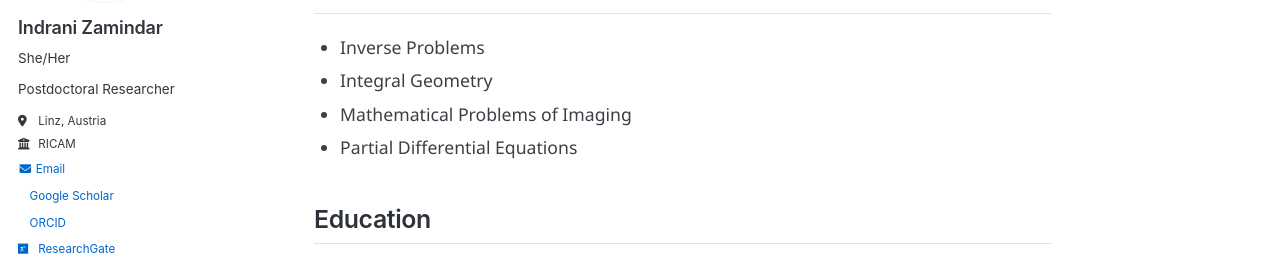
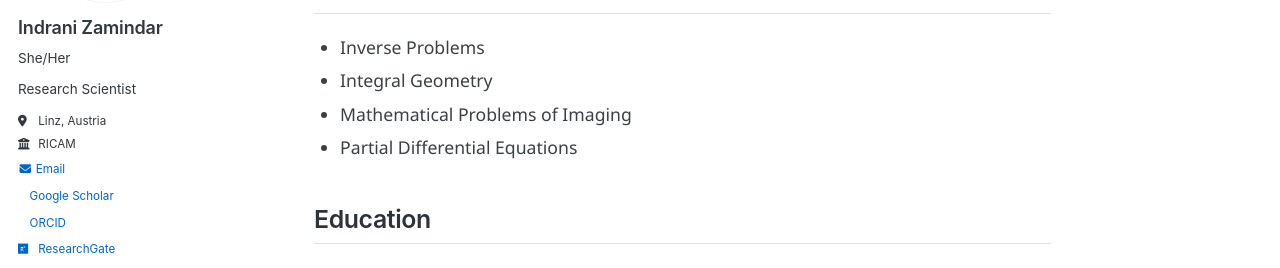
Before and after one commit to izamindar/izamindar.github.io, a Jekyll site: the page built from _pages/about.md, in a window 1280 px wide. Shown: the part 327-595 px from the top of the page. Built offline with Jekyll 4.4.1, drawn with Linux system fonts in a browser that asks for light colours; a style sheet for code colours, icons or effects is not loaded.

Commit message:
Update bio from 'Postdoctoral Researcher' to 'Research Scientist'

```diff
--- a/_config.yml
+++ b/_config.yml
@@ -26,7 +26,7 @@ author:
   avatar           : "hall.jpeg"
   name             : "Indrani Zamindar"
   pronouns         : "She/Her"
-  bio              : "Postdoctoral Researcher"
+  bio              : "Research Scientist"
   location         : "Linz, Austria"
   employer         : "RICAM"
   uri              : # URL
```
